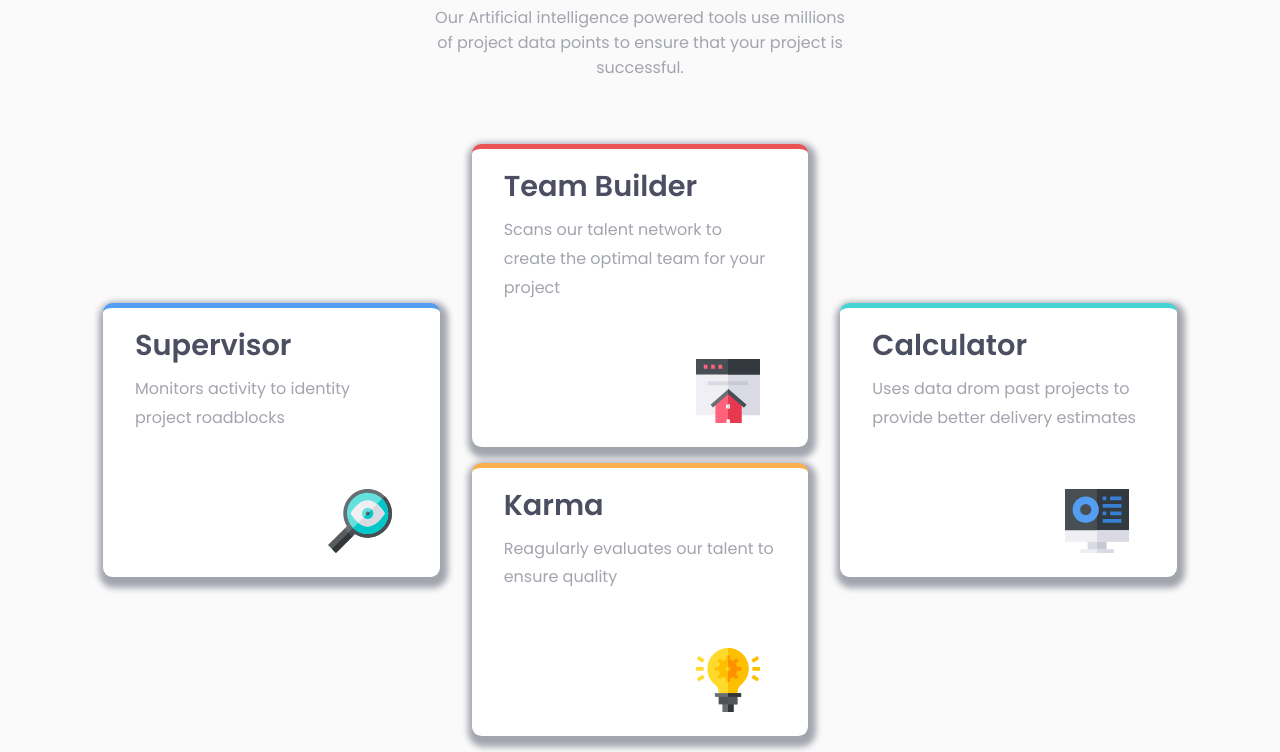
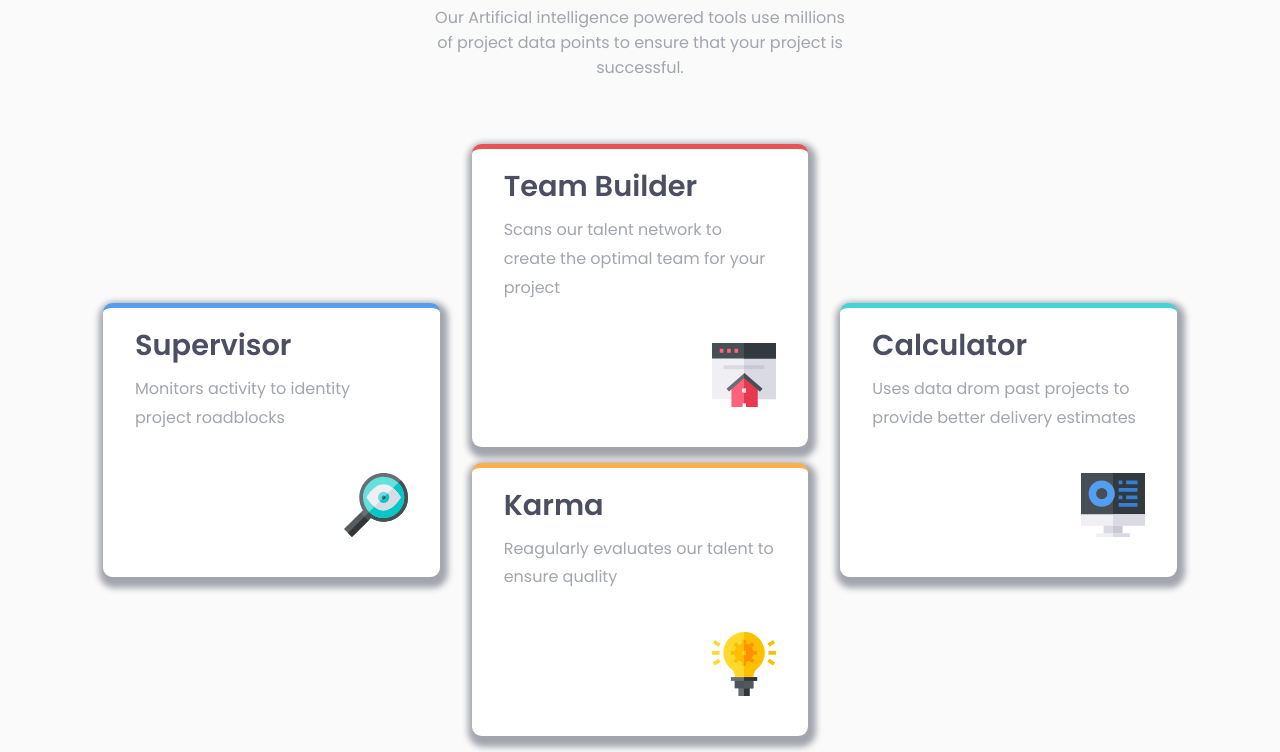
Before and after one commit to sayaVulpix/four-card-feature, a plain HTML site: page index.html in a window 1280 px wide. Shown: the part 187-939 px from the top of the page. Drawn offline with Linux system fonts and the light colour scheme.

Commit message:
Update style.css

```diff
--- a/style.css
+++ b/style.css
@@ -91,8 +91,8 @@ position: relative;
 .post img {
 position: absolute;
 right: 0;
-margin-top: -3.5rem;
-margin-right: 3rem;
+margin-top: -4.5rem;
+margin-right: 2rem;
 }
 .blue {
   border-top: 5px solid var(--Blue);
```
